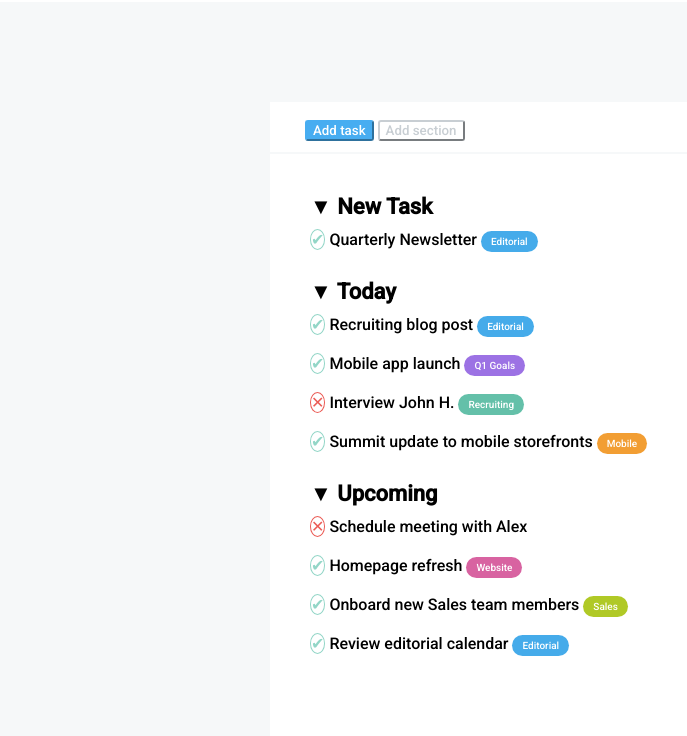
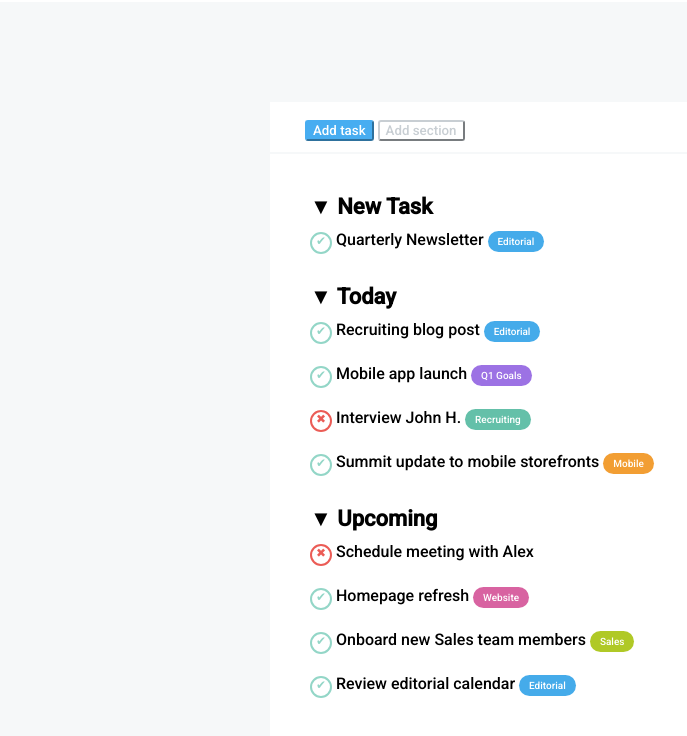
Before and after one commit to giorgios17/html-css-toboolist, a plain HTML site: page index.html in a window 1280 px wide. Shown: the part 98-834 px from the top of the page, without its empty margins (0-687 px from the left). Drawn offline with Linux system fonts and the light colour scheme.

Commit message:
aggiunto padding in vari elementi

```diff
--- a/css/style.css
+++ b/css/style.css
@@ -21,7 +21,7 @@ h1{
 
 main{
     background-color: rgb(246,248,249);
-    height: 1000px;
+    height: 100%;
 }
 
 .container{
@@ -67,8 +67,13 @@ ul{
 }
 
 .symbol{
-        border: 1px solid;
+        border: 2px solid;
         border-radius: 50%;
+        display: inline-block;
+        height: 22px;
+        width: 22px;
+        padding-left: 4px;
+        font-size: 12px;
 
 }
 
--- a/index.html
+++ b/index.html
@@ -58,7 +58,7 @@
                         Mobile app launch
                         <span class="etichetta goals">Q1 Goals</span>
                     </li>
-                    <li><span class="symbol red">&#10005;</span>
+                    <li><span class="symbol red">&#10006;</span>
                         Interview John H.
                         <span class="etichetta recruiting">Recruiting</span>
                     </li>
@@ -73,7 +73,7 @@
 
                 <p class="categorie">&#9660; Upcoming</p>
                 <ul>
-                    <li><span class="symbol red">&#10005;</span> Schedule meeting with Alex</li>
+                    <li><span class="symbol red">&#10006;</span> Schedule meeting with Alex</li>
                     <li><span class="symbol done">&#10004;</span>
                         Homepage refresh
                         <span class="etichetta website">Website</span>
```
